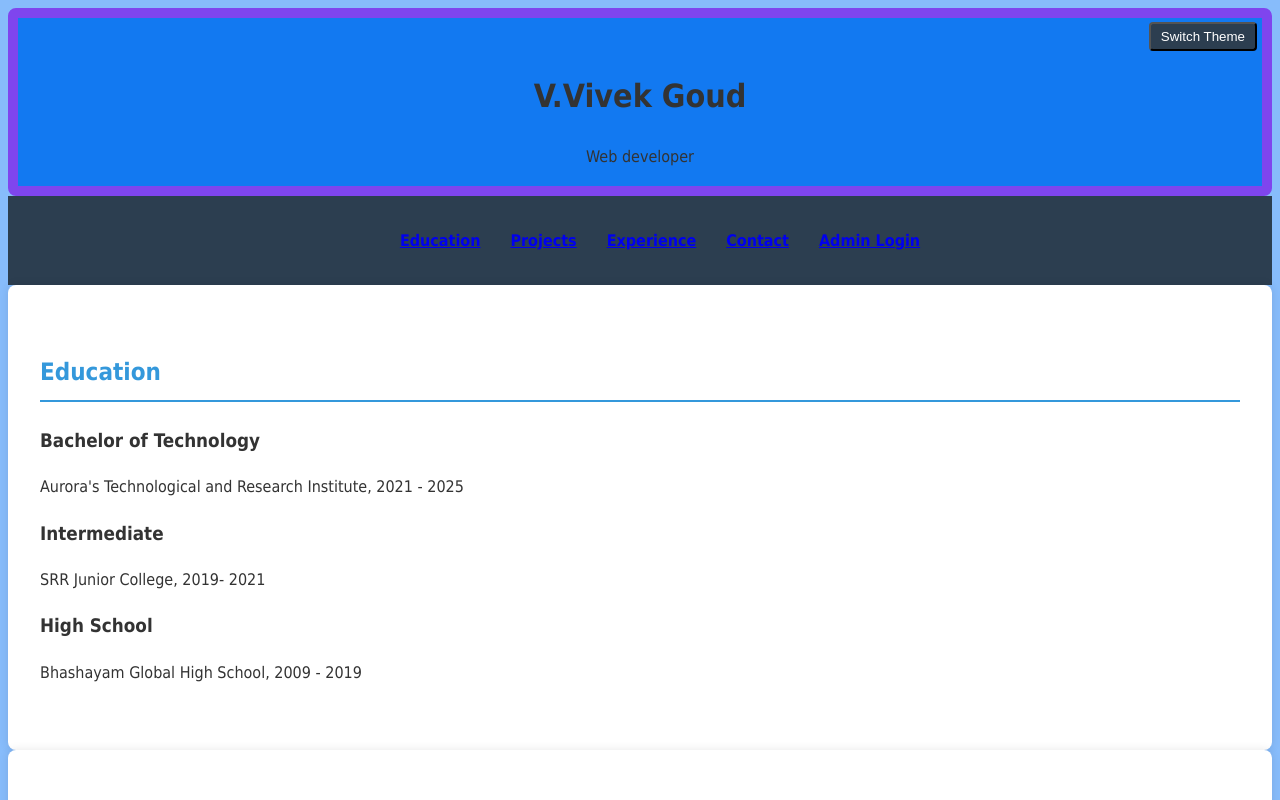
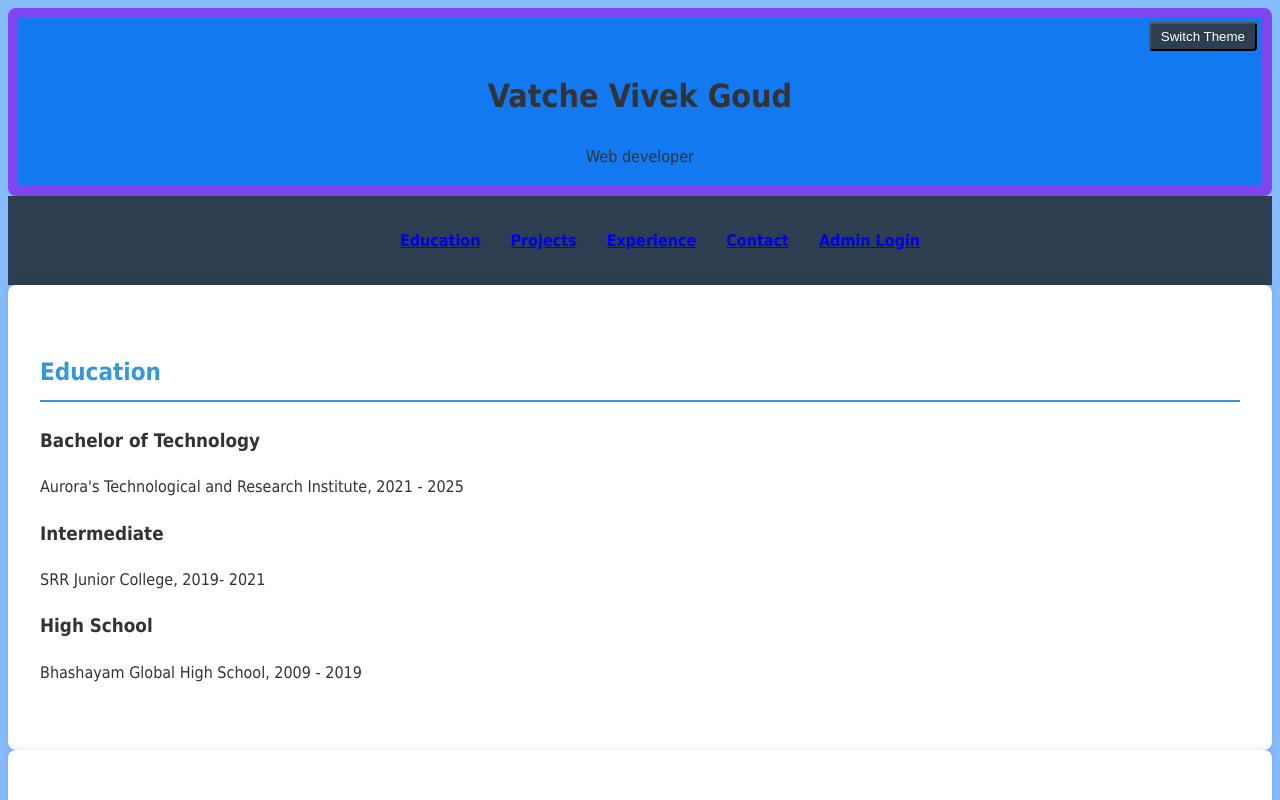
Before and after one commit to vivekgoud99/portfolio, a plain HTML site: page index.html in a window 1280 px wide. Shown: the top 800 px of the page. Drawn offline with Linux system fonts and the light colour scheme.

Commit message:
Update index.html

```diff
--- a/index.html
+++ b/index.html
@@ -8,7 +8,7 @@
   <body>
 
     <header>
-      <h1>V.Vivek Goud</h1>
+      <h1>Vatche Vivek Goud</h1>
       <p>Web developer</p>
     </header>
 
```
